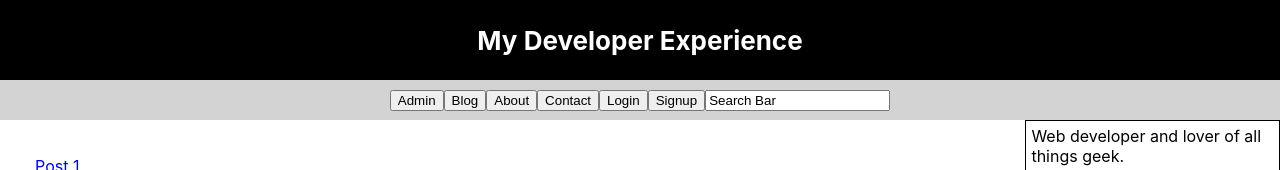
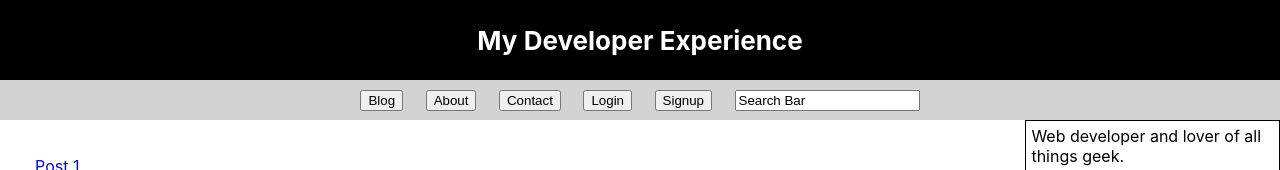
Before and after one commit to bethsmith0623/MyDeveloperExperience, a React (Create React App) app: page / in a window 1280 px wide. Shown: the top 170 px of the page. Built offline with nearby package versions, Linux system fonts and the light colour scheme.

Commit message:
auth step 5

```diff
--- a/src/Components/NavBar/NavBar.jsx
+++ b/src/Components/NavBar/NavBar.jsx
@@ -7,20 +7,42 @@ import BlogPostPage from '../../Pages/BlogPostPage/BlogPostPage';
 import AboutPage from '../../Pages/AboutPage/AboutPage';
 import ContactPage from '../../Pages/ContactPage/ContactPage';
 
-class NavBar extends Component {
-	render() {
-		return (
-			<div className={styles.NavBar}>
-					<Link className="NavBtn" to='/admin'><button>Admin</button></Link>
-					<Link className="NavBtn" to='/'><button>Blog</button></Link>
-					<Link className="NavBtn" to='/about'><button>About</button></Link>
-					<Link className="NavBtn" to='/contact'><button>Contact</button></Link>
-					<Link className="NavBtn" to='/login'><button>Login</button></Link>
-					<Link className="NavBtn" to='/signup'><button>Signup</button></Link>
-					<input className="Search" type="text" value="Search Bar"/>
-			</div>
-		)
-	}
+const NavBar = (props) => {
+	let nav = props.user ?
+		<div>
+			<Link className="NavBtn" to='/admin'><button>Admin</button></Link>
+			&nbsp;&nbsp;&nbsp;&nbsp;&nbsp;
+			<Link className="NavBtn" to=''><button>Blog</button></Link>
+			&nbsp;&nbsp;&nbsp;&nbsp;&nbsp;
+			<Link className="NavBtn" to='/about'><button>About</button></Link>
+			&nbsp;&nbsp;&nbsp;&nbsp;&nbsp;
+			<Link className="NavBtn" to='/contact'><button>Contact</button></Link>
+			&nbsp;&nbsp;&nbsp;&nbsp;&nbsp;
+			<Link className="NavBtn" to=''><button>Logout</button></Link>
+			&nbsp;&nbsp;&nbsp;&nbsp;&nbsp;
+			<input className="Search" type="text" value="Search Bar"/>
+		</div>
+		:
+		<div>
+			<Link className="NavBtn" to=''><button>Blog</button></Link>
+			&nbsp;&nbsp;&nbsp;&nbsp;&nbsp;
+			<Link className="NavBtn" to='/about'><button>About</button></Link>
+			&nbsp;&nbsp;&nbsp;&nbsp;&nbsp;
+			<Link className="NavBtn" to='/contact'><button>Contact</button></Link>
+			&nbsp;&nbsp;&nbsp;&nbsp;&nbsp;
+			<Link className="NavBtn" to='/login'><button>Login</button></Link>
+			&nbsp;&nbsp;&nbsp;&nbsp;&nbsp;
+			<Link className="NavBtn" to='/signup'><button>Signup</button></Link>
+			&nbsp;&nbsp;&nbsp;&nbsp;&nbsp;
+			<input className="Search" type="text" value="Search Bar"/>
+		</div>;
+
+	return (
+		<div className={styles.NavBar}>
+			{nav}
+		</div>
+	);
 };
 
+
 export default NavBar;
--- a/src/Pages/App/App.jsx
+++ b/src/Pages/App/App.jsx
@@ -19,7 +19,10 @@ class App extends Component {
         <header className="App-header">
           <strong>My Developer Experience</strong>
         </header>
-          <NavBar className="NavBar"/>
+          <NavBar
+            className="NavBar"
+            // {...props}
+            />
         <div className="Body">
           <MainPage
             className="MainPage"
```
